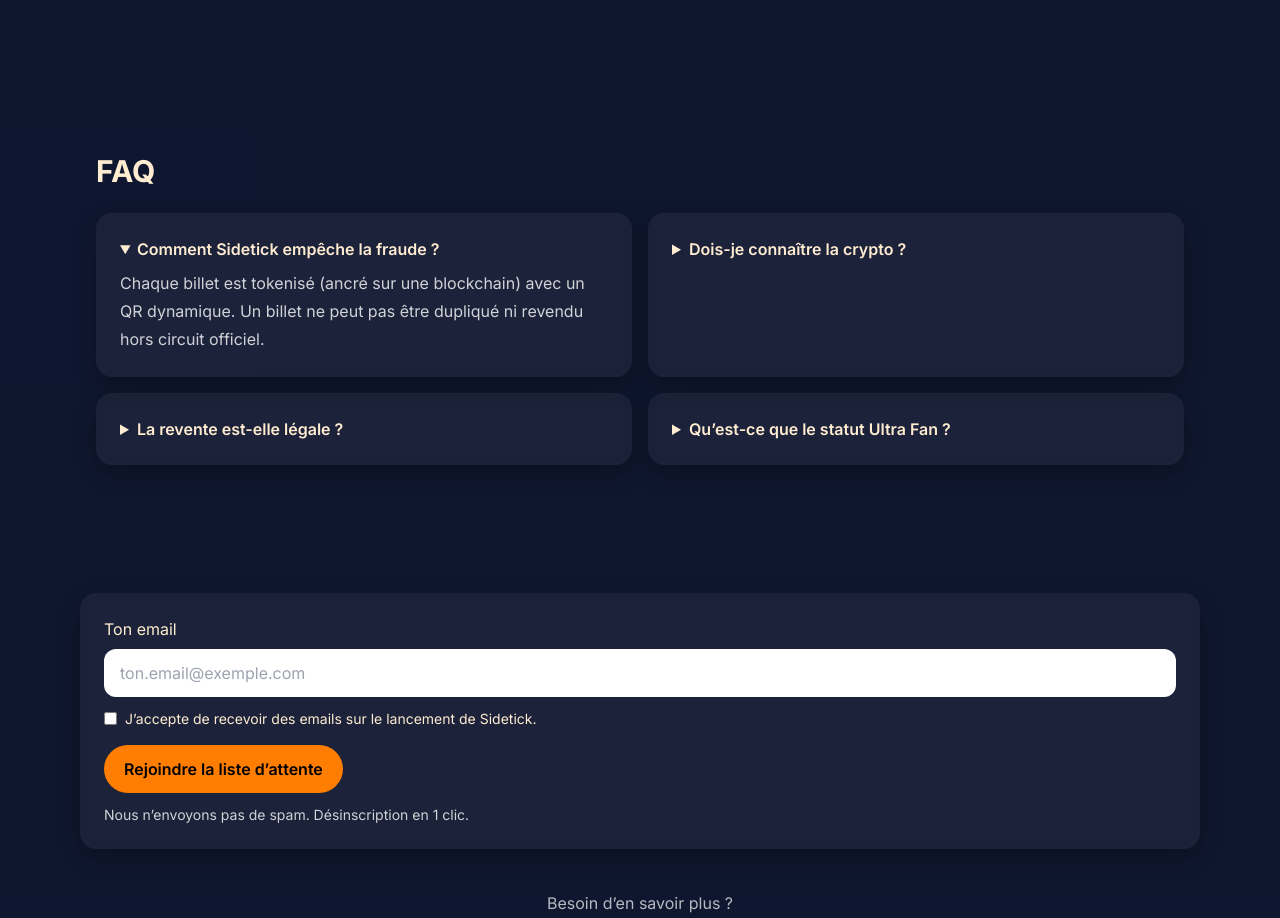
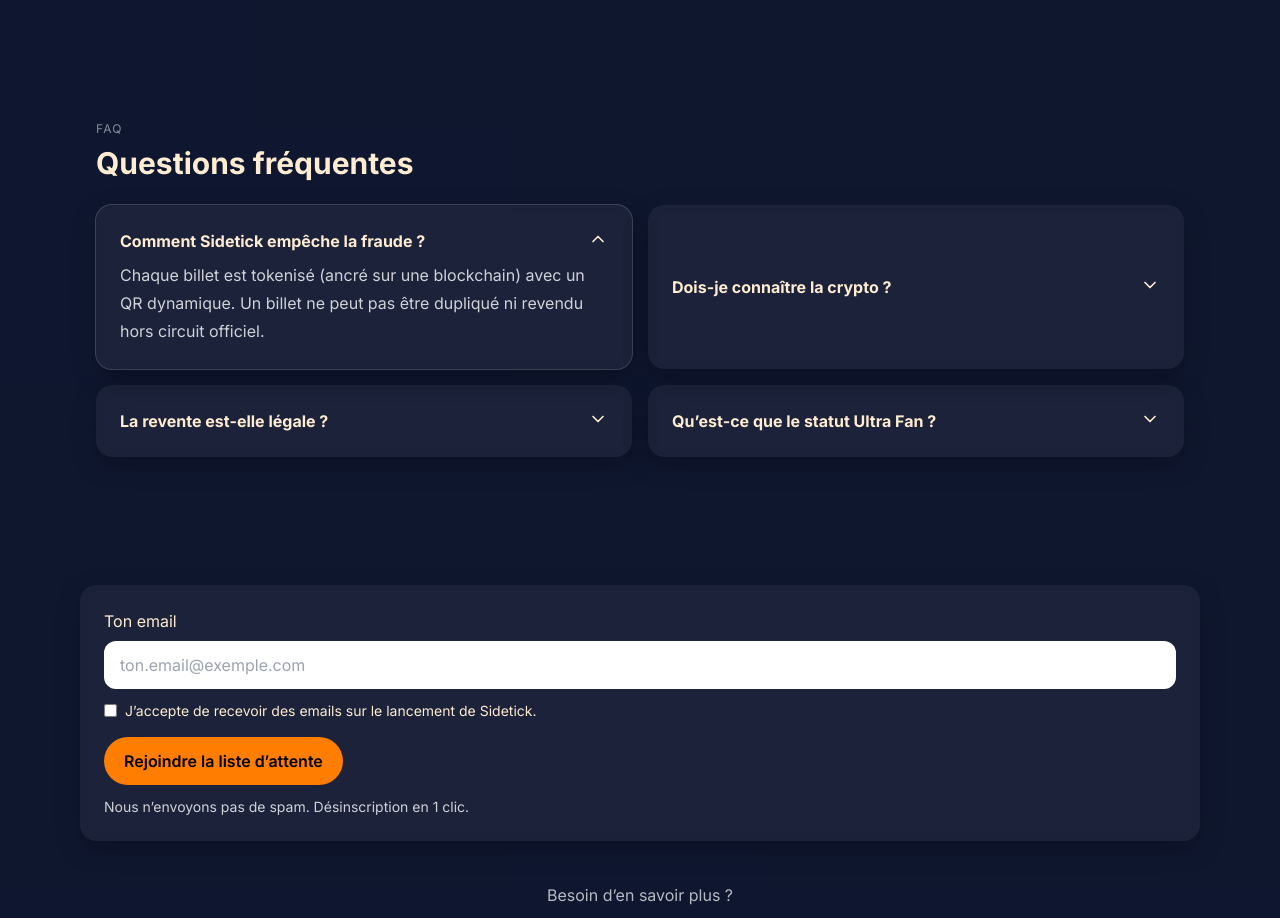
Before and after one commit to tebitan26/Sidetick_v2, a Next.js app: page / in a window 1280 px wide. Shown: the part 2920-3838 px from the top of the page. Built offline with nearby package versions, Linux system fonts and the light colour scheme; no server answers; the database is empty.

Commit message:
Update FAQ.tsx

```diff
--- a/components/FAQ.tsx
+++ b/components/FAQ.tsx
@@ -1,6 +1,7 @@
 // components/FAQ.tsx
 "use client";
 import { useState } from "react";
+import { ChevronDown } from "lucide-react";
 
 const faqs = [
   {
@@ -23,23 +24,35 @@
 
 export default function FAQ() {
   const [open, setOpen] = useState<number | null>(0);
+
   return (
     <section className="section">
       <div className="container">
-        <h2>FAQ</h2>
+        <p className="text-xs tracking-widest uppercase text-white/50">FAQ</p>
+        <h2 className="mt-2">Questions fréquentes</h2>
+
         <div className="mt-6 grid md:grid-cols-2 gap-4">
-          {faqs.map((f, i) => (
-            <details
-              key={i}
-              open={open === i}
-              onToggle={(e) => setOpen((e.currentTarget as HTMLDetailsElement).open ? i : null)}
-              className="card"
-            >
-              <summary className="cursor-pointer font-semibold">{f.q}</summary>
-              <p className="mt-2 text-white/80">{f.a}</p>
-            </details>
-          ))}
+          {faqs.map((f, i) => {
+            const isOpen = open === i;
+            return (
+              <button
+                key={i}
+                onClick={() => setOpen(isOpen ? null : i)}
+                className={`text-left card w-full transition group ${isOpen ? "ring-1 ring-white/20" : ""}`}
+                aria-expanded={isOpen}
+              >
+                <div className="flex items-start justify-between gap-4">
+                  <strong className="leading-6">{f.q}</strong>
+                  <ChevronDown
+                    className={`w-5 h-5 shrink-0 transition-transform duration-300 ${isOpen ? "rotate-180" : ""}`}
+                  />
+                </div>
+                {isOpen && <p className="mt-2 text-white/80">{f.a}</p>}
+              </button>
+            );
+          })}
         </div>
+
         {/* JSON-LD FAQPage */}
         <script
           type="application/ld+json"
```
